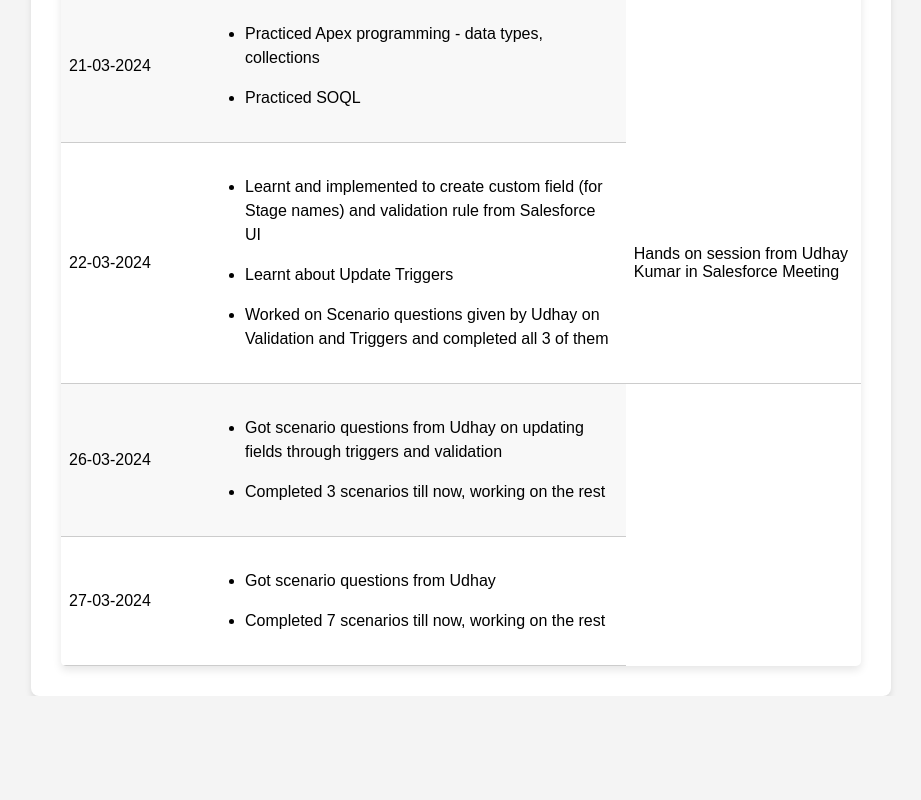
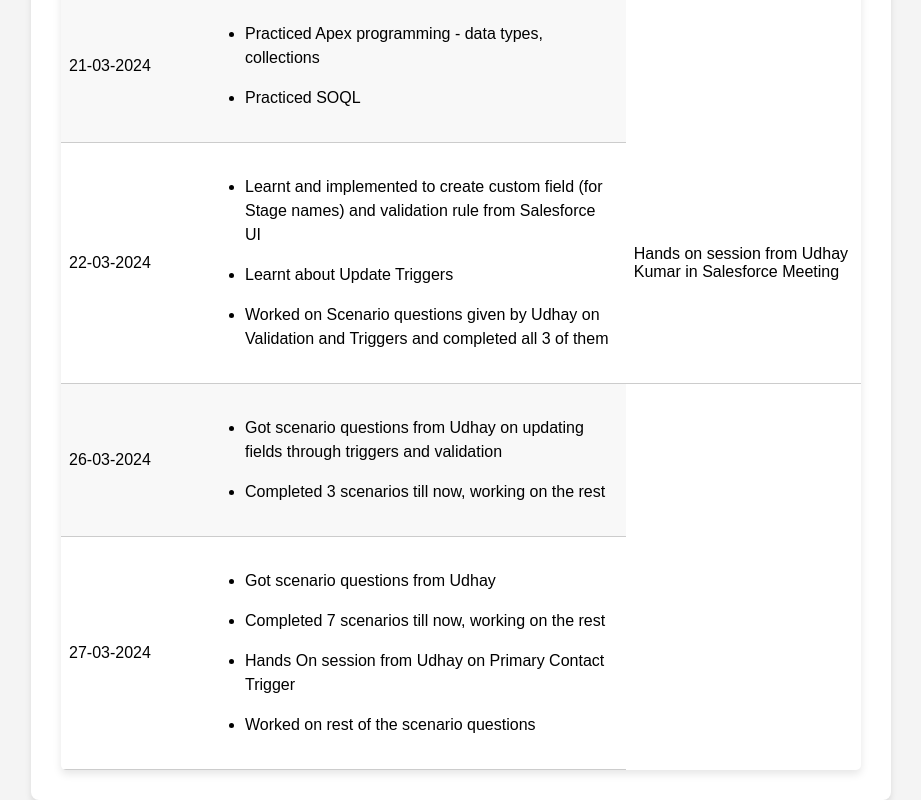
Before and after one commit to shovna01PS/shovna01PS.github.io, a plain HTML site: page index.html in a window 1280 px wide. Shown: the part 1795-2595 px from the top of the page, without its empty margins (179-1100 px from the left). Before the commit the page ends 2491 px from the top, so only its background shows below. Drawn offline with Linux system fonts and the light colour scheme.

Commit message:
Update index.html

```diff
--- a/index.html
+++ b/index.html
@@ -204,6 +204,12 @@
                 <li>
                   Completed 7 scenarios till now, working on the rest
                 </li>
+                <li>
+                  Hands On session from Udhay on Primary Contact Trigger
+                </li>
+                <li>
+                  Worked on rest of the scenario questions
+                </li>
               </ul>
             </td>
           </tr>
```
